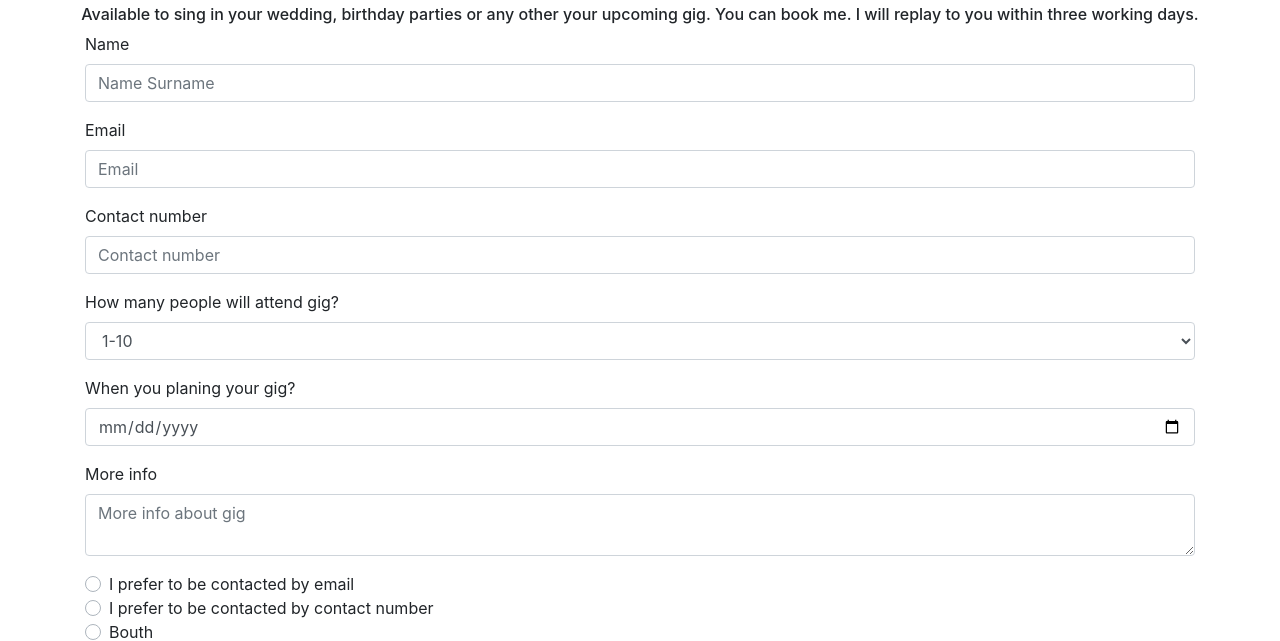
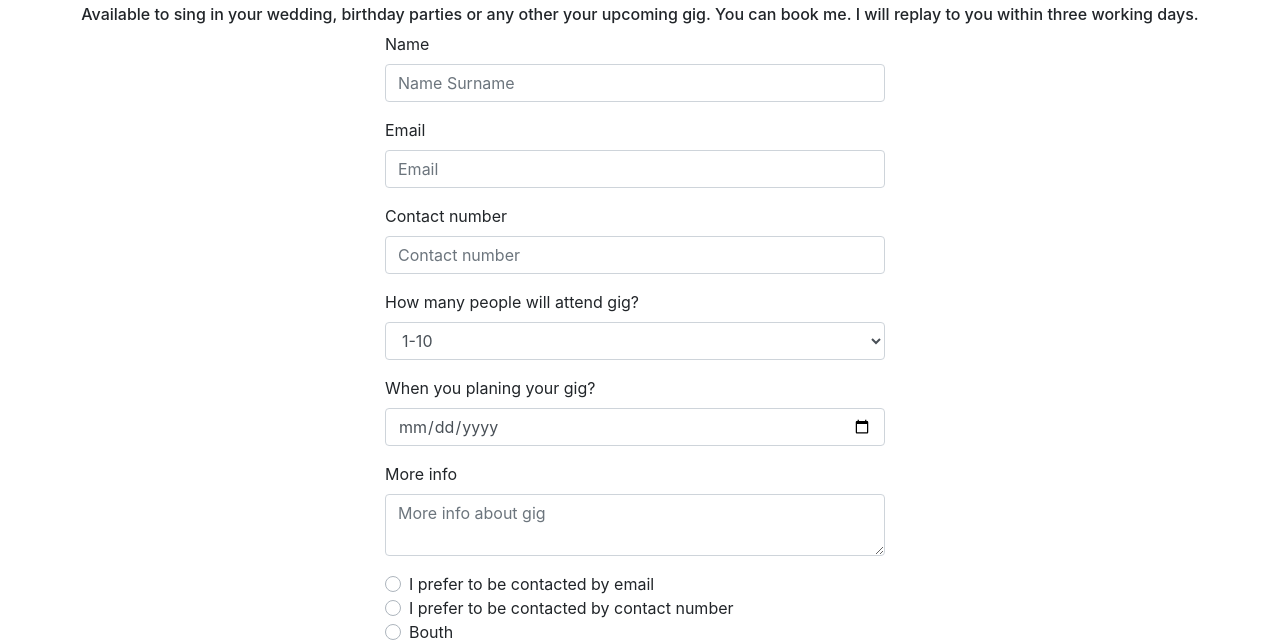
Before and after one commit to Code-Institute-Submissions/Dzintars-Cica, a plain HTML site: page book-me.html in a window 1280 px wide. Shown: the part 114-755 px from the top of the page. Drawn offline with nearby package versions, Linux system fonts and the light colour scheme.

Commit message:
resized my booking form and placed in center

```diff
--- a/book-me.html
+++ b/book-me.html
@@ -54,7 +54,7 @@ I will replay to you within three working days.
 </h6>
 
 <div class="container">
-      <form>
+      <form class="booking-form">
         <div class="form-group">
           <label>Name</label>
           <input type="text" class="form-control" placeholder="Name Surname">
--- a/css/style.css
+++ b/css/style.css
@@ -31,3 +31,9 @@ body {
     border-radius: .3rem;
     background: transparent!important;
 }
+
+.booking-form {
+    max-width: 500px;
+    margin-left: 300px;
+
+}
```
